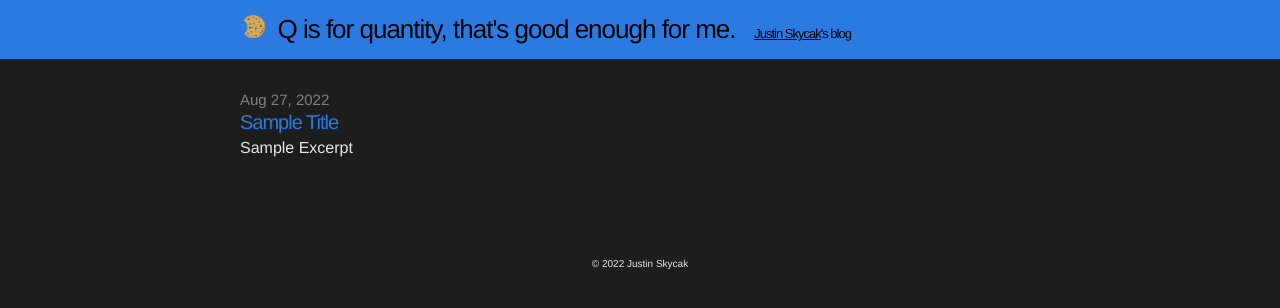
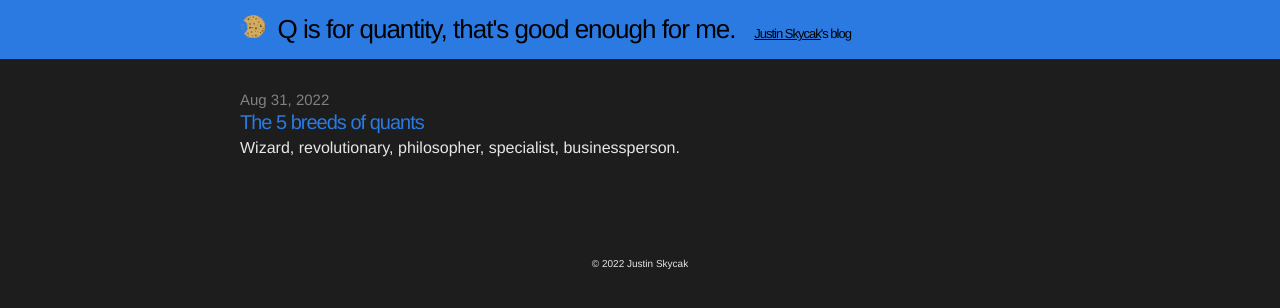
Before and after one commit to quantmonster/quantmonster.github.io, a Jekyll site: the page built from index.html, in a window 1280 px wide. Shown: the top 308 px of the page. Built offline with Jekyll 4.4.1, drawn with Linux system fonts in a browser that asks for light colours.

Commit message:
add new post

```diff
--- a/_includes/header.html
+++ b/_includes/header.html
@@ -9,7 +9,7 @@
   -->
 
     <div class="site-title">
-      <a style="text-decoration:none; color:black" href="{{ site.baseurl }}/"><img src="/assets/cookie.png" width="25"> &nbsp;Q is for quantity, that's good enough for me. &nbsp;&nbsp;<a style="text-decoration:none; color:black" href="https://justinmath.com" target="_blank"><font size="2em"><u>Justin Skycak</u>'s blog</font></a></a>
+      <a style="text-decoration:none; color:black" href="{{ site.baseurl }}/"><img src="/images/cookie.png" width="25"> &nbsp;Q is for quantity, that's good enough for me. &nbsp;&nbsp;<a style="text-decoration:none; color:black" href="https://justinmath.com" target="_blank"><font size="2em"><u>Justin Skycak</u>'s blog</font></a></a>
     </div>
 
     <!--
--- a/_posts/2022-08-27-sample-post.markdown
+++ /dev/null
@@ -1,10 +0,0 @@
----
-layout: post
-comments: true
-title:  "Sample Title"
-excerpt: "Sample Excerpt"
----
-
-### This is
-
-A sample post
--- /dev/null
+++ b/_posts/2022-08-31-the-5-breeds-of-quants.md
@@ -0,0 +1,9 @@
+---
+layout: post
+title:  "The 5 breeds of quants"
+excerpt: "Wizard, revolutionary, philosopher, specialist, businessperson."
+---
+
+<b>Disclaimer:</b> These are patterns, not strict rules. It’s possible to be a combination of multiple breeds. No breed is better than another; they’re just different. The world needs quants of all breeds.
+
+<center><img src="{{site.url}}/images/breeds-of-quants-table.png" style="border: none; height: 100px;" alt="breeds of quants table"></center>
```
Also changed, not shown: images/breeds-of-quants-table.png (added), images/cookie.png (renamed from assets/cookie.png).
